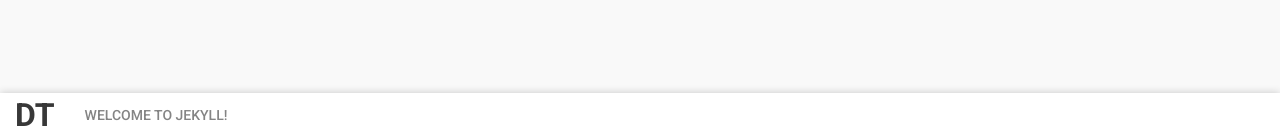
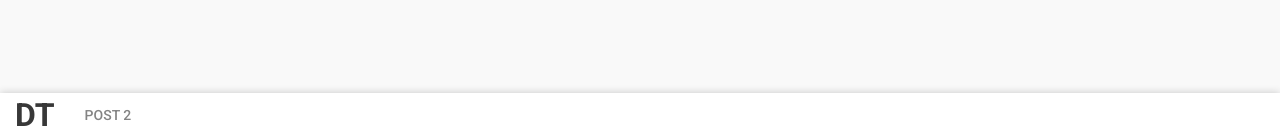
Before and after one commit to ginpro/ginpro.github.io, a Jekyll site: the page built from _posts/2015-10-03-welcome-to-jekyll.markdown, in a window 1280 px wide. Shown: the part 762-897 px from the top of the page. Built offline with Jekyll 4.4.1, drawn with Linux system fonts in a browser that asks for light colours.

Commit message:
fixed post

```diff
--- a/_posts/2015-10-03-post-1.markdown
+++ b/_posts/2015-10-03-post-1.markdown
@@ -1,7 +1,7 @@
 ---
 layout: post
 title:  "Post 1"
-thumnail:  "post-1.png"
+thumnail: "post-1.png"
 date:   2015-10-03 17:20:25
 ---
 You’ll find this post in your `_posts` directory. Go ahead and edit it and re-build the site to see your changes. You can rebuild the site in many different ways, but the most common way is to run `jekyll serve`, which launches a web server and auto-regenerates your site when a file is updated.
--- a/_posts/2015-10-03-welcome-to-jekyll.markdown
+++ b/_posts/2015-10-03-welcome-to-jekyll.markdown
@@ -1,6 +1,6 @@
 ---
 layout: post
-title:  "Welcome to Jekyll!"
+title:  "post 2"
 thumnail:  "post-2.png"
 date:   2015-10-03 17:20:25
 ---
--- a/_posts/2015-10-04-build-website-with-jekyll.html
+++ b/_posts/2015-10-04-build-website-with-jekyll.html
@@ -8,7 +8,7 @@ date:   2015-10-03
 <style media="screen">
   .jekyll {
     max-width: 760px;
-    padding: 0 15px;
+    padding: 0 15px 100px;
     margin: auto;
     font-size: 16px;
     line-height: 26px;
```
